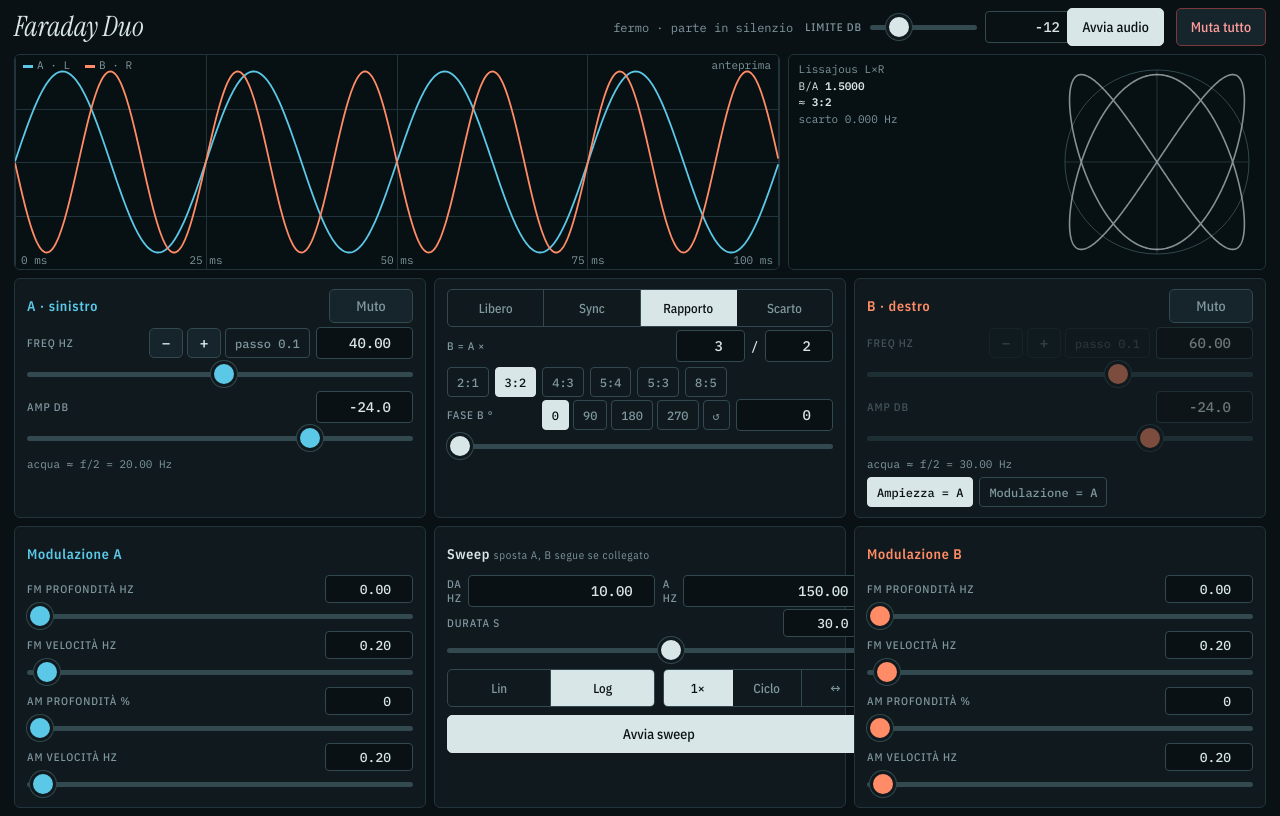
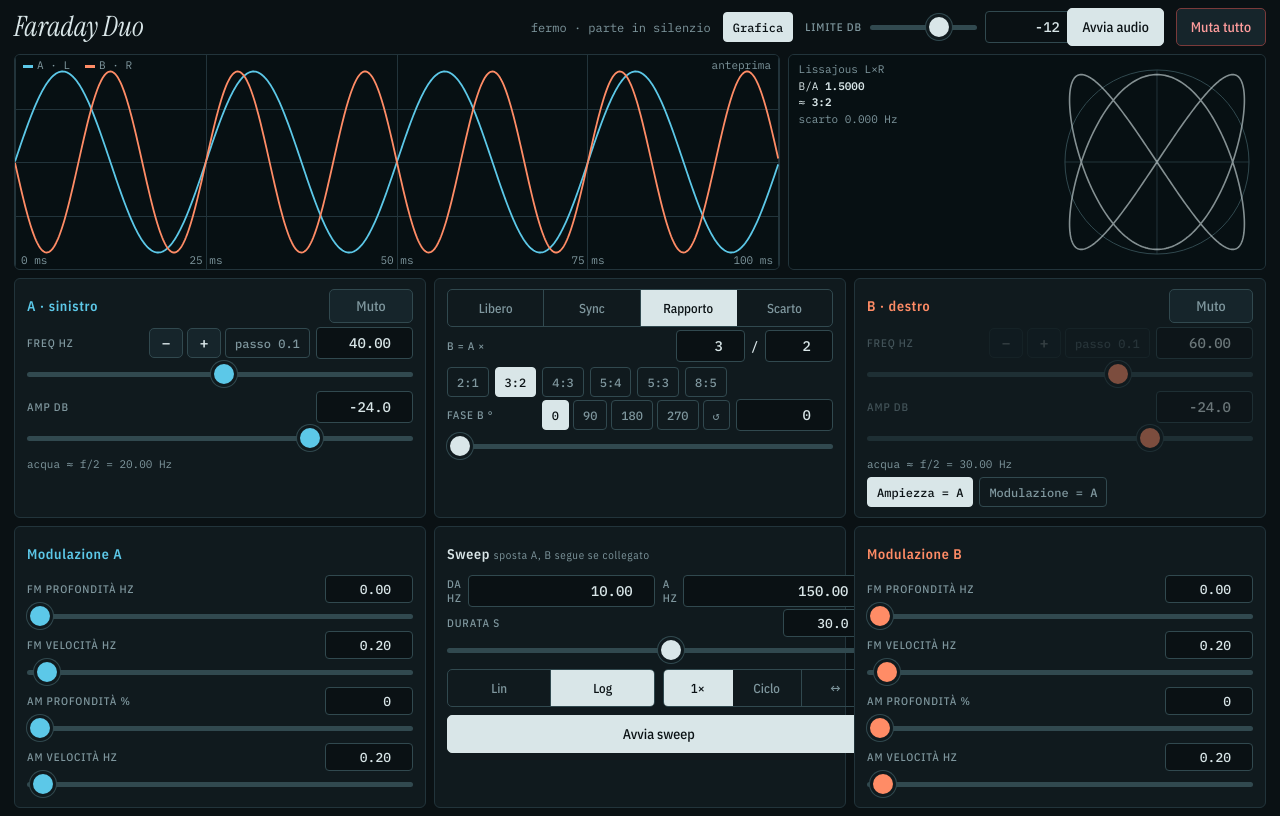
Before and after one commit to AndreaVeneri/FaradayDuo, a plain HTML site: page index.html in a window 1280 px wide. Drawn offline with nearby package versions, Linux system fonts and the light colour scheme.

Commit message:
Grafica piu leggera e tasto Grafica
Risoluzione 1x per i grafici, meno punti, disegno rallentato mentre si tocca
lo schermo, tasto per spegnere la grafica, buffer audio piu grande nel ripiego,
scritture sul DOM solo quando i valori cambiano. Cache v3.

Co-Authored-By: Claude Sonnet 5.5 <noreply@anthropic.com>
Claude-Session: https://claude.ai/code/session_01XJi16yLCzaZxNa3Aftmjs3

```diff
--- a/index.html
+++ b/index.html
@@ -112,6 +112,7 @@ input[type=range]::-moz-range-thumb{width:20px;height:20px;border-radius:50%;bac
     <h1>Faraday Duo</h1>
     <div class="tools">
       <span id="stat" class="stat"></span>
+      <button id="btn-gfx" class="chip" type="button">Grafica</button>
       <div id="limit-box" style="width:250px"></div>
       <button id="btn-start" class="btn primary" type="button">Avvia audio</button>
       <button id="btn-panic" class="btn danger" type="button">Muta tutto</button>
@@ -178,7 +179,7 @@ function makeDSP(){
 /* ---------- stato ---------- */
 const S={
   on:false, fA:40, fB:60, aA:-24, aB:-24, ph:0, muteA:true, muteB:true,
-  link:'ratio', n:3, d:2, delta:0.1, linkAmp:true, modSync:false, limit:-12, step:0.1, outOfRange:false,
+  link:'ratio', n:3, d:2, delta:0.1, linkAmp:true, modSync:false, limit:-12, step:0.1, outOfRange:false, gfx:true,
   fmDA:0, fmRA:0.2, amDA:0, amRA:0.2, fmDB:0, fmRB:0.2, amDB:0, amRB:0.2,
   swf1:10, swf2:150, swT:30, swCurve:'log', swMode:'once', swRun:false
 };
@@ -235,7 +236,7 @@ async function initAudio(){
   }
   if(!node){
     const d=new (makeDSP())(ctx.sampleRate);
-    node=ctx.createScriptProcessor(4096,1,2);
+    node=ctx.createScriptProcessor(8192,1,2);
     node.onaudioprocess=e=>{const o=e.outputBuffer;d.render(o.getChannelData(0),o.getChannelData(1),o.length);};
     dsp={post:m=>d.msg(m)}; engine='ScriptProcessor';
   }
@@ -286,12 +287,12 @@ function param(parent,o){
   }
   if(o.extra)o.extra(ex);
   parent.append(row);
-  let ld=null;
+  let ld=null,lk='';
   binds.push(()=>{
     const dis=o.disabled?o.disabled():false;
-    if(!o.log){const a=lo(),b=hi();if(rng.min!=a)rng.min=a;if(rng.max!=b)rng.max=b;}
-    if(document.activeElement!==rng)rng.value=toPos(S[o.key]);
-    if(document.activeElement!==num)num.value=S[o.key].toFixed(dec);
+    const kk=S[o.key]+'|'+lo()+'|'+hi();
+    if(kk!==lk){lk=kk;if(!o.log){rng.min=lo();rng.max=hi();}rng.value=toPos(S[o.key]);}
+    if(document.activeElement!==num){const t=S[o.key].toFixed(dec);if(num.value!==t)num.value=t;}
     if(dis!==ld){ld=dis;rng.disabled=num.disabled=dis;row.classList.toggle('off',dis);row.querySelectorAll('button').forEach(b=>b.disabled=dis);}
   });
 }
@@ -420,7 +421,7 @@ function preview(){
   for(let i=0;i<LEN;i++){pvL[i]=gA*Math.sin(wA*i);pvR[i]=gB*Math.sin(wB*i+p);}
 }
 function fit(c){
-  const r=c.getBoundingClientRect(),dpr=Math.min(window.devicePixelRatio||1,2);
+  const r=c.getBoundingClientRect(),dpr=1;
   const w=Math.round(r.width*dpr),h=Math.round(r.height*dpr);
   if(c.width!==w)c.width=w; if(c.height!==h)c.height=h;
   return dpr;
@@ -468,16 +469,25 @@ function drawLissa(L,R,live){
   g.moveTo(cx,cy-rad);g.lineTo(cx,cy+rad);g.moveTo(cx-rad,cy);g.lineTo(cx+rad,cy);g.stroke();
   g.strokeStyle=C.grid2;g.beginPath();g.arc(cx,cy,rad,0,Math.PI*2);g.stroke();
   g.beginPath();
-  for(let i=0;i<M;i+=2){const x=cx+L[s+i]*sc*rad,y=cy-R[s+i]*sc*rad;if(i)g.lineTo(x,y);else g.moveTo(x,y);}
+  for(let i=0;i<M;i+=4){const x=cx+L[s+i]*sc*rad,y=cy-R[s+i]*sc*rad;if(i)g.lineTo(x,y);else g.moveTo(x,y);}
   g.strokeStyle=C.fg;g.lineWidth=1.6*dpr;g.lineJoin='round';g.globalAlpha=live?0.95:0.6;g.stroke();g.globalAlpha=1;
 }
-let lastDraw=0;
+let lastDraw=0,touchUntil=0,gfxCleared=false;
+const bump=()=>{touchUntil=performance.now()+500;};
+document.addEventListener('pointerdown',bump,{passive:true});
+document.addEventListener('pointermove',e=>{if(e.buttons)bump();},{passive:true});
+document.addEventListener('input',bump,{passive:true,capture:true});
 function frame(ts){
   requestAnimationFrame(frame);
   sweepStep();
   if(dirty){dirty=false;refresh();}
-  if(ts-lastDraw<30)return;
+  if(ts-lastDraw<(performance.now()<touchUntil?160:50))return;
   lastDraw=ts;
+  if(!S.gfx){
+    if(!gfxCleared){for(const c of [cv.scope,cv.lissa])c.getContext('2d').clearRect(0,0,c.width,c.height);gfxCleared=true;}
+    return;
+  }
+  gfxCleared=false;
   const live=!!(ctx&&ctx.state==='running'&&bufL);
   let L,R,sr;
   if(live){anL.getFloatTimeDomainData(bufL);anR.getFloatTimeDomainData(bufR);L=bufL;R=bufR;sr=ctx.sampleRate;}
@@ -497,6 +507,9 @@ binds.push(()=>{
   setT(statEl,!ctx?'fermo · parte in silenzio':(S.on?'attivo · ':'sospeso · ')+engine+' · '+Math.round(ctx.sampleRate)+' Hz');
 });
 btnStart.onclick=()=>{if(S.on)stopAudio();else startAudio();};
+const gfxB=$('#btn-gfx');
+gfxB.onclick=()=>{S.gfx=!S.gfx;refresh();};
+binds.push(()=>gfxB.classList.toggle('on',S.gfx));
 $('#btn-panic').onclick=()=>{S.muteA=true;S.muteB=true;S.swRun=false;update();};
 document.addEventListener('keydown',e=>{if(e.key==='Escape')$('#btn-panic').click();});
 
--- a/sw.js
+++ b/sw.js
@@ -1,5 +1,5 @@
 // Cache semplice per l'uso offline. Cambia VERSION quando aggiorni i file.
-const VERSION = 'faraday-duo-v2';
+const VERSION = 'faraday-duo-v3';
 const FILES = ['./', 'index.html', 'manifest.webmanifest', 'icon-192.png', 'icon-512.png', 'apple-touch-icon.png'];
 self.addEventListener('install', e => {
   e.waitUntil(caches.open(VERSION).then(c => c.addAll(FILES)).then(() => self.skipWaiting()));
```
